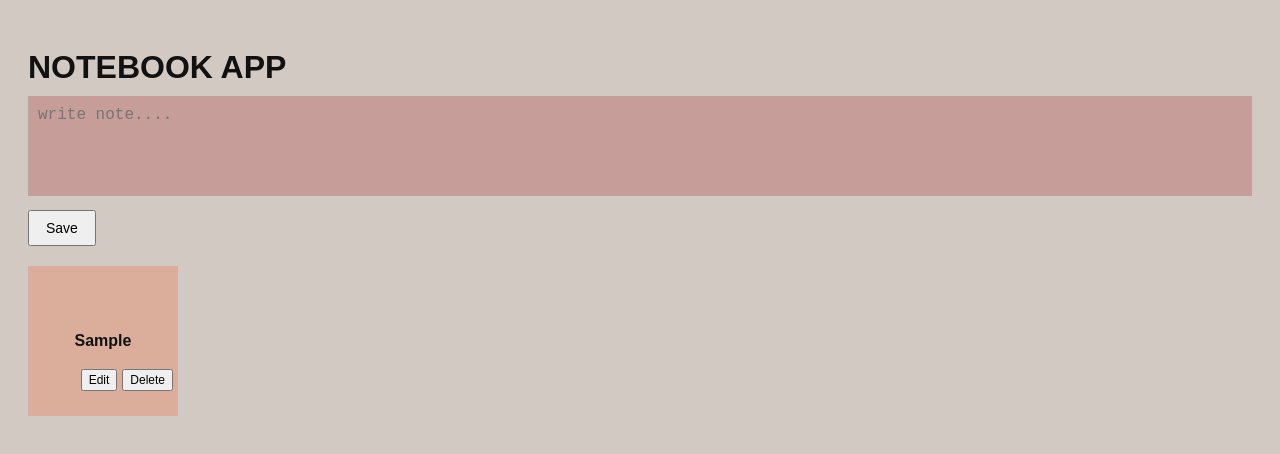
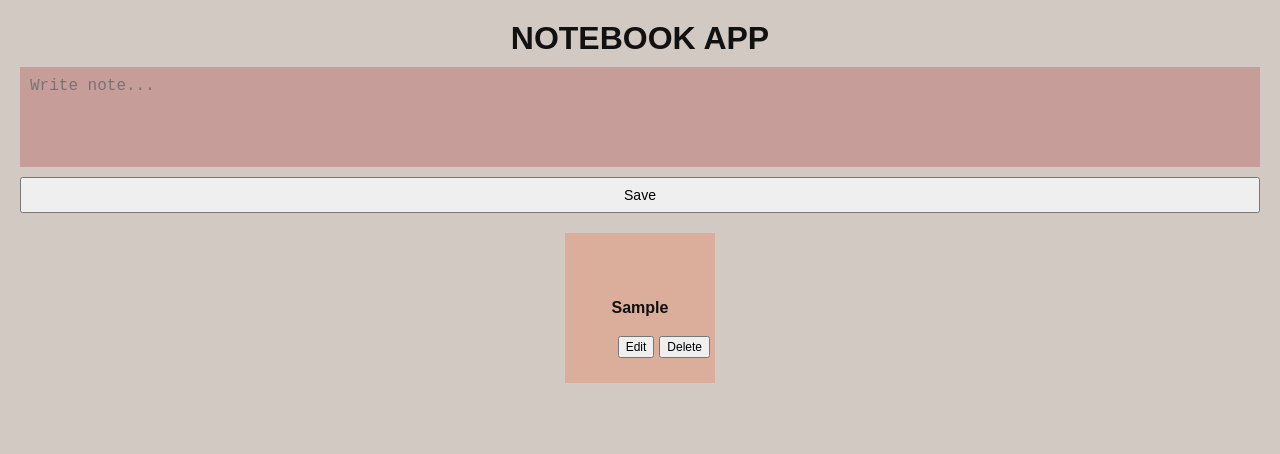
Before and after one commit to fav-00/notebook-app, a plain HTML site: page index.html in a window 1280 px wide. Both pictures are taken after typing "Sample" into the empty fields and a click on the button "Save". Drawn offline with Linux system fonts and the light colour scheme.

Commit message:
Update index.html

```diff
--- a/index.html
+++ b/index.html
@@ -1,17 +1,33 @@
 <!DOCTYPE html>
-<html>
+<html lang="en">
 <head>
+  <meta charset="UTF-8" />
+  <meta name="viewport" content="width=device-width, initial-scale=1.0" />
   <title>Notebook App</title>
   <style>
+    * {
+      margin: 0;
+      padding: 0;
+      box-sizing: border-box;
+    }
+
+    html, body {
+      height: 100%;
+    }
+
     body {
       font-family: Arial, sans-serif;
       background-color: #53311542;
       color: #111;
+      display: flex;
+      flex-direction: column;
       padding: 20px;
+      overflow-y: auto;
     }
 
     h1 {
       margin-bottom: 10px;
+      text-align: center;
     }
 
     #note-input {
@@ -24,7 +40,6 @@
       background-color: rgba(165, 42, 42, 0.274);
       border: none;
       margin-bottom: 10px;
-      box-sizing: border-box;
     }
 
     button {
@@ -38,20 +53,22 @@
       display: flex;
       flex-wrap: wrap;
       gap: 10px;
+      justify-content: center;
     }
 
     .note {
-      background-color:rgba(255, 68, 0, 0.199);
+      background-color: rgba(255, 68, 0, 0.199);
       width: 150px;
       height: 150px;
       padding: 10px;
-      box-sizing: border-box;
       position: relative;
       display: flex;
       align-items: center;
       justify-content: center;
       text-align: center;
       font-weight: bold;
+      word-wrap: break-word;
+      overflow-wrap: break-word;
     }
 
     .note-buttons {
@@ -65,17 +82,24 @@
       font-size: 12px;
       padding: 2px 6px;
     }
+
+    @media (max-width: 600px) {
+      .note {
+        width: 100%;
+        height: auto;
+        min-height: 100px;
+      }
+    }
   </style>
 </head>
 <body>
   <h1>NOTEBOOK APP</h1>
-  <textarea id="note-input" placeholder="write note...." oninput="autoGrow(this)"></textarea>
-  <br>
+  <textarea id="note-input" placeholder="Write note..." oninput="autoGrow(this)"></textarea>
   <button onclick="addNote()">Save</button>
   <div id="notetext"></div>
 
   <script>
-    let notes = JSON.parse(localStorage.getItem("notes")) || [];
+    const notes = JSON.parse(localStorage.getItem("notes")) || [];
 
     function saveNotes() {
       localStorage.setItem("notes", JSON.stringify(notes));
@@ -132,12 +156,12 @@
       saveNotes();
       renderNotes();
       input.value = '';
-      input.style.height = "100px"; // reset height
+      input.style.height = "100px";
     }
 
     function autoGrow(element) {
       element.style.height = "auto";
-      element.style.height = (element.scrollHeight) + "px";
+      element.style.height = element.scrollHeight + "px";
     }
 
     renderNotes();
```
